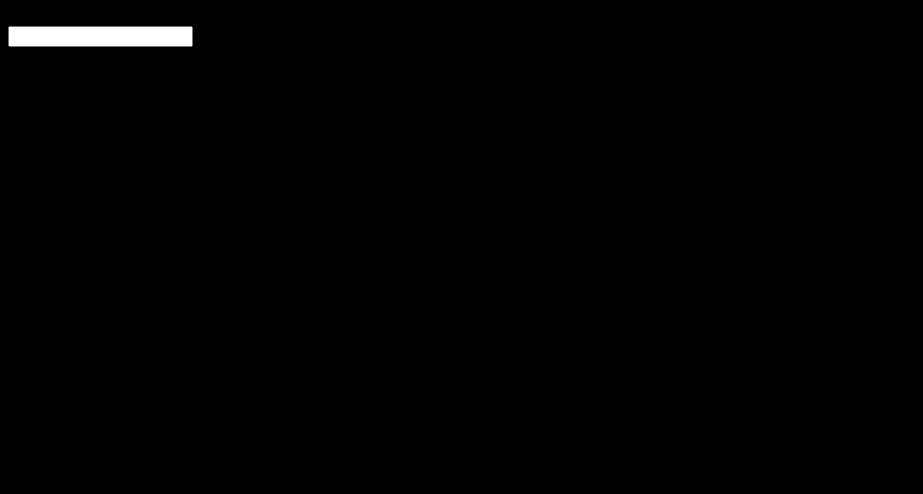
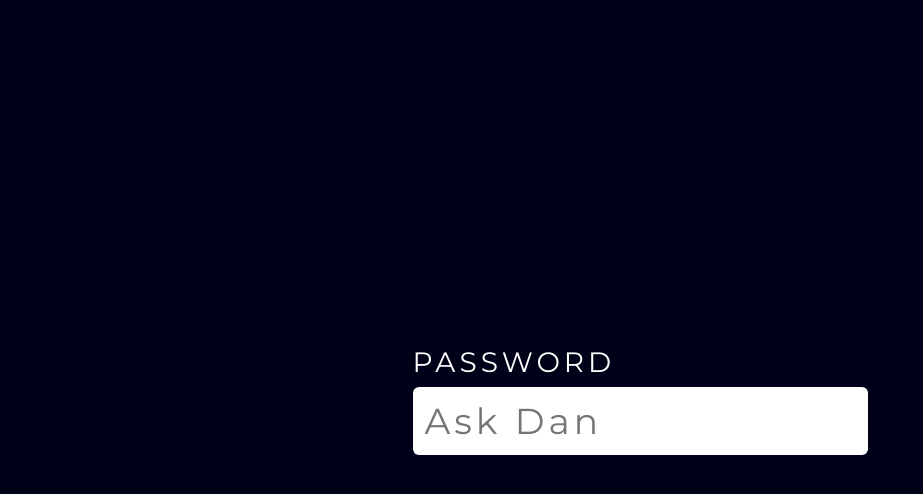
Before and after one commit to DanTheNoodleMan/scavenger-hunt-1, a plain HTML site: page index.html in a window 1280 px wide. Shown: the whole page, without its empty margins (0-923 px from the left). Drawn offline with Linux system fonts and the light colour scheme.

Commit message:
Made login page with styles

```diff
--- a/index.html
+++ b/index.html
@@ -5,13 +5,18 @@
     <meta http-equiv="X-UA-Compatible" content="IE=edge">
     <meta name="viewport" content="width=device-width, initial-scale=1.0">
     <link rel="stylesheet" href="style.css">
+    <link rel="preconnect" href="https://fonts.googleapis.com">
+    <link rel="preconnect" href="https://fonts.googleapis.com">
+    <link rel="preconnect" href="https://fonts.gstatic.com" crossorigin>
+    <link href="https://fonts.googleapis.com/css2?family=Montserrat:wght@300;400;500&display=swap" rel="stylesheet">
     <title>Stop 1</title>
 </head>
 <body>
     <form>
         <label for="password">PASSWORD</label>
-        <input type="password" name="password" id="password">
+        <input type="password" name="password" id="password" placeholder="Ask Dan">
     </form>
 
+    <script src="script.js"></script>
 </body>
 </html>
--- a/style.css
+++ b/style.css
@@ -1,7 +1,35 @@
-body{
-    background-color: black;
+html{
+    background-color: rgb(0, 0, 24);
+    display: flex;
+    justify-content: center;
+    align-items: center;
+    height: 100%;
+    font-family: 'Montserrat', sans-serif;
 }
 
 input, label {
     display:block;
 }
+
+label{
+    color:white;
+    font-size: 28px;
+    margin-bottom: 0.5rem;
+    letter-spacing:4px;
+}
+
+input{
+    font-size: 36px;
+    outline:0;
+    border-radius: 6px;
+    border:0;
+    padding: 12px;
+    font-family: 'Montserrat', sans-serif;
+    letter-spacing:4px;
+}
+
+input:focus{
+    -moz-box-shadow: 0 0 16px #fff;
+    -webkit-box-shadow: 0 0 16px #fff;
+    box-shadow: 0px 0px 16px #fff;
+}
```
